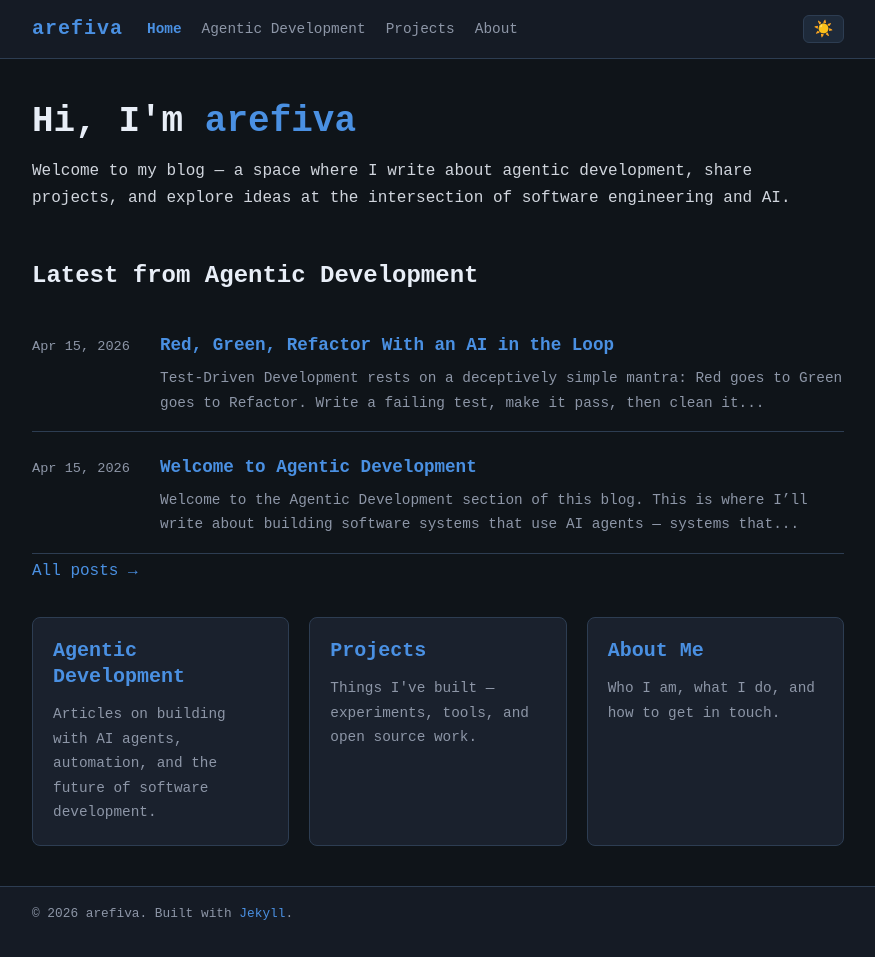
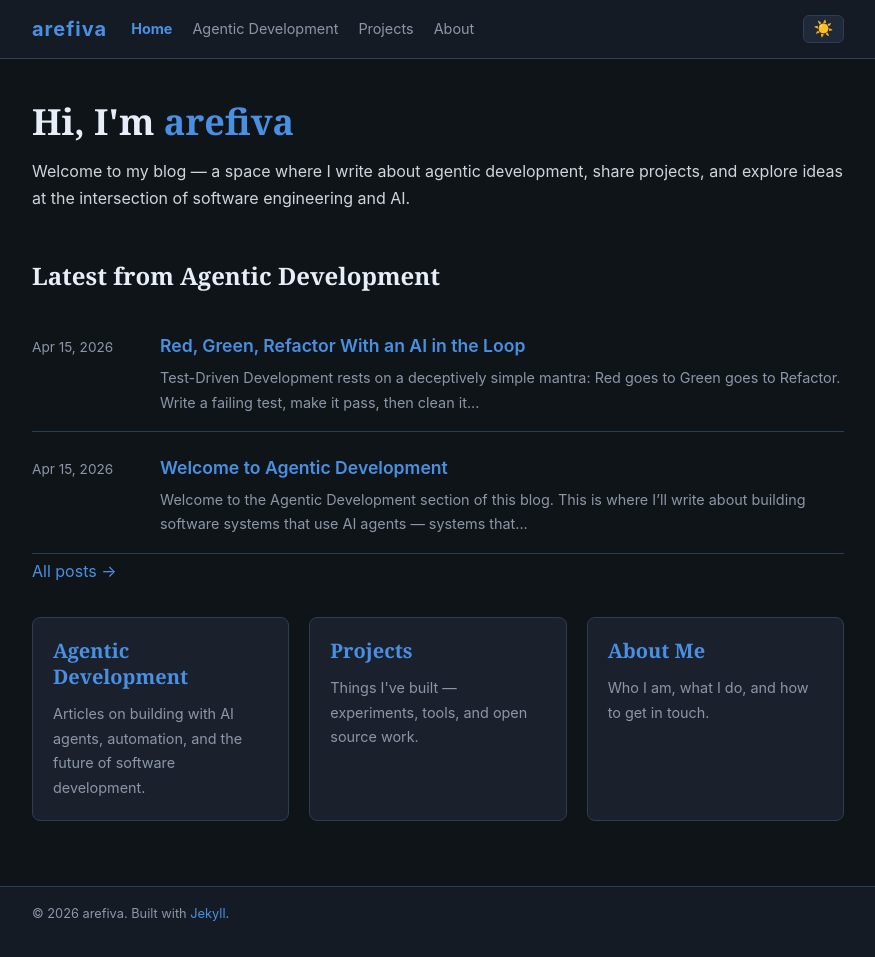
Before and after one commit to arefiva/arefiva.github.io, a Jekyll site: the page built from index.md, in a window 1280 px wide and 957 px high. Shown: the whole window, without its empty margins (202-1077 px from the left). Built offline with Jekyll 4.4.1, drawn with Linux system fonts in a browser that asks for light colours.

Commit message:
Update typography for professional appearance
- Body text: Modern system font stack (Segoe UI, Roboto, etc.) instead of monospace
- Headings: Serif font (Georgia/Garamond) for elegance and professionalism
- Code blocks: Cleaner monospace (SF Mono, Monaco, Fira Code)

Result: Clean, professional blog that conveys credibility without sacrificing readability

Co-authored-by: Copilot <223556219+Copilot@users.noreply.github.com>

```diff
--- a/assets/css/style.scss
+++ b/assets/css/style.scss
@@ -57,7 +57,7 @@ html { font-size: 16px; scroll-behavior: smooth; }
 body {
   background-color: var(--bg);
   color: var(--text);
-  font-family: "Courier New", Courier, monospace;
+  font-family: -apple-system, BlinkMacSystemFont, "Segoe UI", "Roboto", "Oxygen", "Ubuntu", "Cantarell", "Fira Sans", "Droid Sans", "Helvetica Neue", sans-serif;
   font-size: 1rem;
   line-height: 1.7;
   transition: background-color 0.25s ease, color 0.25s ease;
@@ -78,6 +78,7 @@ h1, h2, h3, h4, h5, h6 {
   font-weight: 700;
   line-height: 1.3;
   margin: 1.5rem 0 0.75rem;
+  font-family: "Georgia", "Garamond", "Playfair Display", serif;
 }
 h1 { font-size: 2rem; }
 h2 { font-size: 1.5rem; }
@@ -124,7 +125,7 @@ th {
    Code
    ========================================================= */
 code {
-  font-family: "Courier New", Courier, monospace;
+  font-family: "SF Mono", "Monaco", "Inconsolata", "Fira Code", monospace;
   background: var(--code-bg);
   color: var(--accent);
   padding: 0.15em 0.4em;
```
